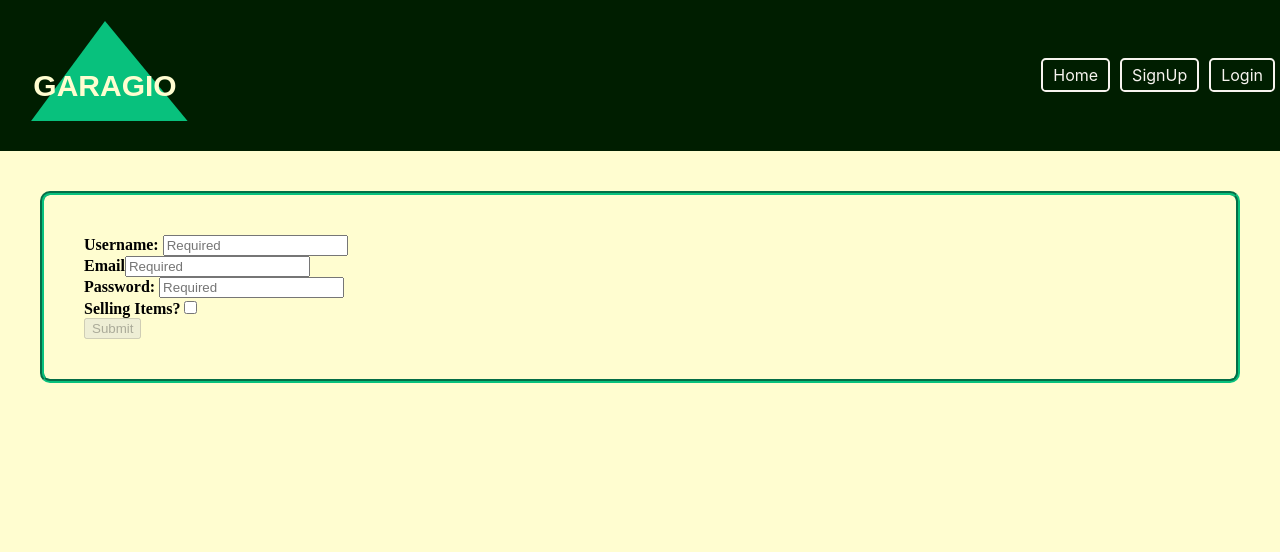
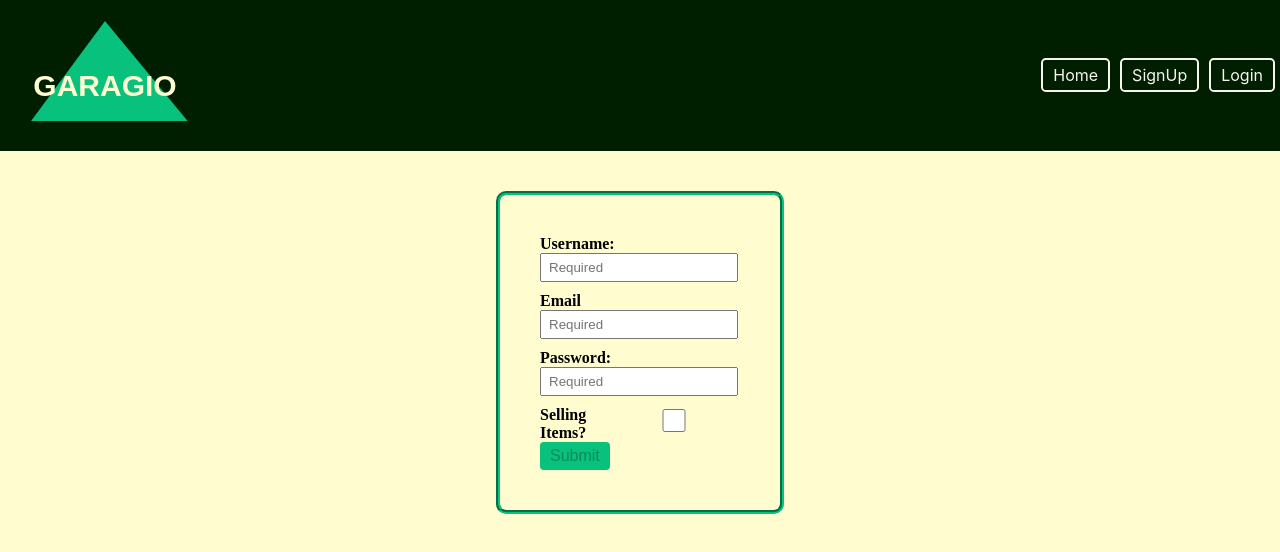
Before and after one commit to RepoPanda/Garagio, a React (Create React App) app in the folder client/: page /signup in a window 1280 px wide. Shown: the top 552 px of the page. Built offline with nearby package versions, Linux system fonts and the light colour scheme; a web font is replaced by a local one.

Commit message:
upgraded the css of sign up and log in

```diff
--- a/client/src/App.css
+++ b/client/src/App.css
@@ -116,6 +116,51 @@ nav a:active {
   color: #000000;
   font-family: "Times New Roman", Times, serif;
   font-weight: bold;
-  margin: 40px 40px 40px 40px;
+  margin: 40px auto 40px auto;
   padding: 40px 40px 40px 40px;
+  max-width: 200px;
+
 }
+
+.login-css label {
+  display: block;
+}
+
+.login-css input {
+  margin-bottom: 10px;
+  padding: 5px 7px;
+  display: block;
+  width: 90%;
+}
+
+.signup-css label {
+  display: block;
+}
+
+.signup-css input {
+  margin-bottom: 10px;
+  padding: 5px 7px;
+  display: block;
+  width: 90%;
+}
+
+.login-css .btn,
+.signup-css .btn {
+  background-color: var(--lighter-dark);
+  border-radius: 4px;
+  padding: 5px 10px;
+  border: none;
+  font-size: 1em;
+}
+
+.login-css .btn:hover,
+.signup-css .btn:hover {
+  cursor: pointer;
+  background-color: var(--light-dark);
+  color: var(--primary);
+  transition: all 0.2s ease-in-out;
+}
+
+.signup-css .checkbox {
+  display: flex;
+}
--- a/client/src/index.js
+++ b/client/src/index.js
@@ -3,6 +3,8 @@ import ReactDOM from 'react-dom/client';
 import './index.css';
 import App from './App';
 import reportWebVitals from './reportWebVitals';
+
+// import 'bootstrap/dist/css/bootstrap.css'
 
 const root = ReactDOM.createRoot(document.getElementById('root'));
 root.render(
--- a/client/src/pages/SignUp.js
+++ b/client/src/pages/SignUp.js
@@ -113,7 +113,7 @@ function SignUp () {
 
               </Form.Control.Feedback>
             </Form.Group>
-            <Form.Group className='mb-3'>
+            <Form.Group className='mb-3 checkbox'>
               <Form.Label htmlFor="isSeller">Selling Items?</Form.Label>
               <Form.Control
                 type="checkbox"
```
